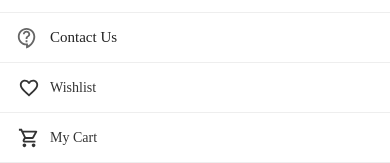
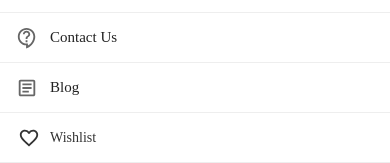
Before and after one commit to shahidbagwan5515/Ayurvedic, a React (Vite) app: page / in a window 390 px wide. Both pictures are taken after a click on the button 352 px from the left and 85 px from the top of the page. Shown: the part 148-311 px from the top of the page. Built offline with nearby package versions, Linux system fonts and the light colour scheme.

Commit message:
update header

```diff
--- a/src/components/Header/Header.jsx
+++ b/src/components/Header/Header.jsx
@@ -32,6 +32,7 @@ import HomeOutlinedIcon from "@mui/icons-material/HomeOutlined";
 import LocalOfferOutlinedIcon from "@mui/icons-material/LocalOfferOutlined";
 import ContactSupportOutlinedIcon from "@mui/icons-material/ContactSupportOutlined";
 import HeadsetMicOutlinedIcon from "@mui/icons-material/HeadsetMicOutlined";
+import ArticleOutlinedIcon from "@mui/icons-material/ArticleOutlined";
 function Header({ cartItems }) {
   const id = React.useId();
 
@@ -310,6 +311,12 @@ function Header({ cartItems }) {
               <span>Contact Us</span>
             </ListItem>
 
+            {/*Blog */}
+            <ListItem component={Link} to="/Blog" onClick={toggleDrawer(false)}>
+              <ArticleOutlinedIcon />
+              <span>Blog</span>
+            </ListItem>
+
             {/* Wishlist */}
             <ListItem>
               <IconButton
```
